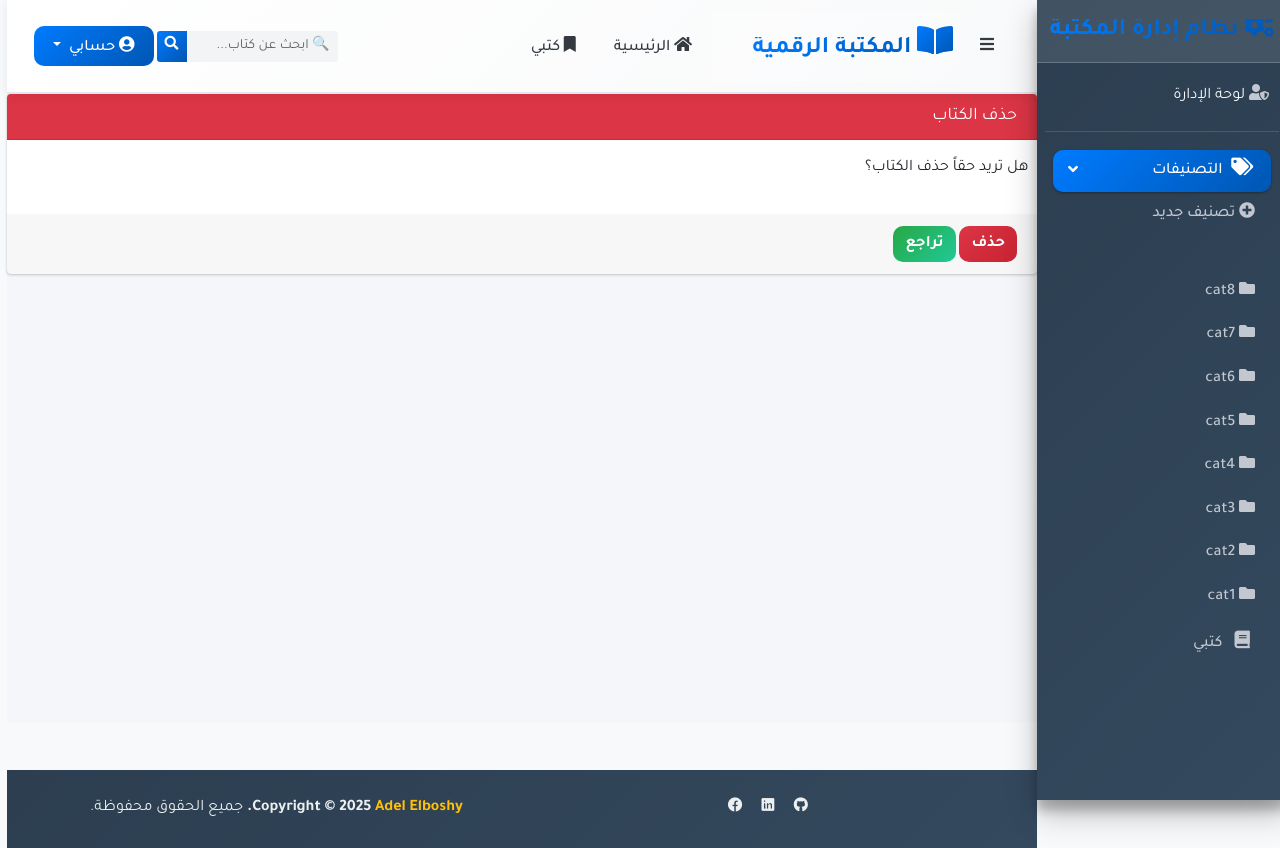
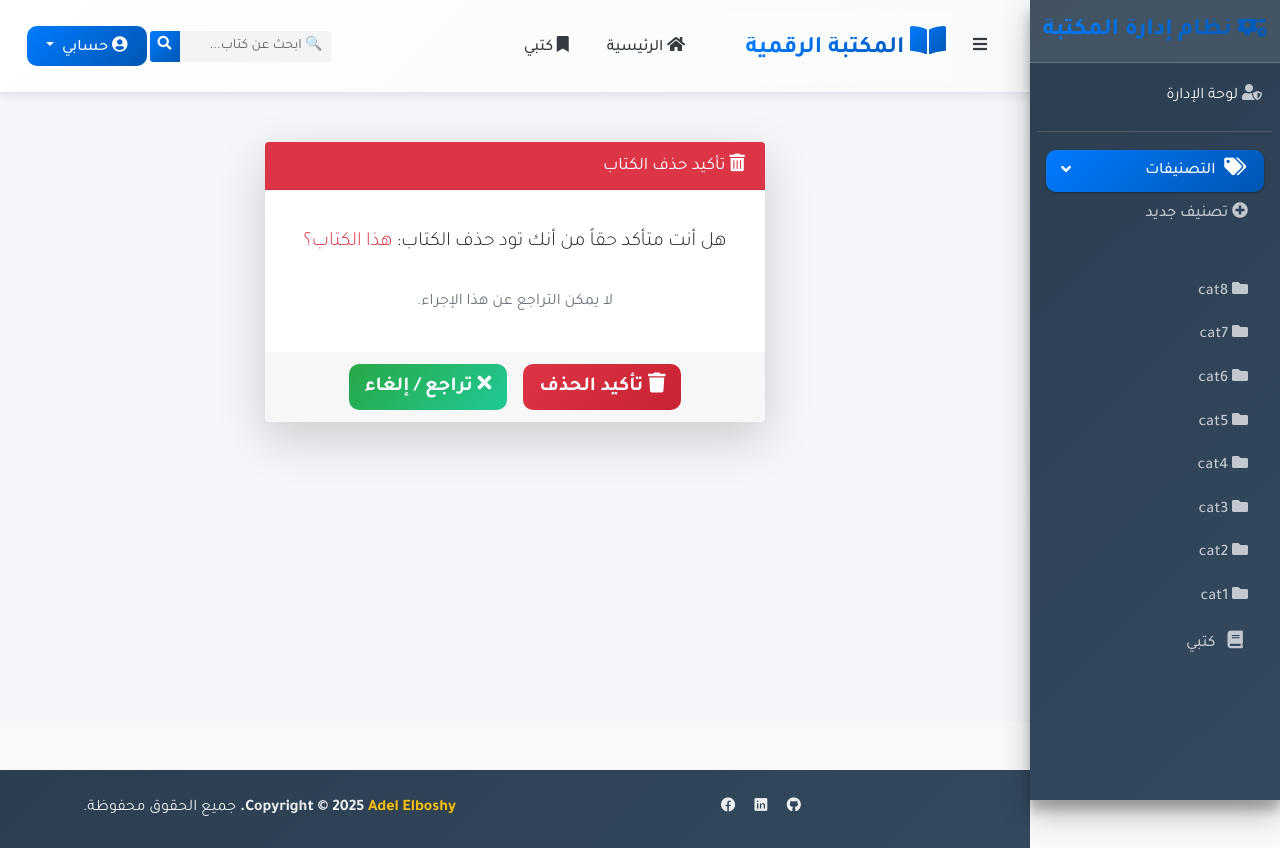
Before and after one commit to adel307/libraries_management_system, a Django app: a page that uses owner/templates/delete.html in a window 1280 px wide. Run offline with Django 4.2, Linux system fonts and the light colour scheme; data comes from the database, SQL or seed files in the repository; some libraries are stand-ins or nearby versions.

Commit message:
new updates

```diff
--- a/owner/templates/delete.html
+++ b/owner/templates/delete.html
@@ -1,28 +1,58 @@
 {% extends 'base.html'%}
+{% load static %}
 
 {% block content%}
-        <div style="direction: rtl;" class="wrapper">
-            <!-- Content Wrapper. Contains page content -->
-            <div   class="content-wrapper">
-                <!-- Content Header (Page header) -->
-                <div  class="card card-danger">
-                    <div class="card-header">
-                        <h3 class="card-title">حذف الكتاب</h3>
+<div style="direction: rtl;" class="wrapper">
+    <div class="content-wrapper">
+        <div class="container-fluid pt-5">
+            <div class="row justify-content-center">
+                <div class="col-lg-6 col-md-8">
+
+                    <div class="card card-danger shadow-lg">
+                        <div class="card-header bg-danger">
+                            <h3 class="card-title mb-0">
+                                <i class="fas fa-trash-alt me-2"></i>
+                                تأكيد حذف الكتاب
+                            </h3>
+                        </div>
+
+                        <form method="POST">
+                            {% csrf_token %}
+
+                            <div class="card-body text-center">
+                                {# 1. ✅ عرض اسم الكتاب #}
+                                <p class="lead p-3">
+                                    هل أنت متأكد حقاً من أنك تود حذف الكتاب:
+                                    <span class="text-danger fw-bold fs-5">
+                                        {% if book %}
+                                            {{ book.title }}
+                                        {% else %}
+                                            هذا الكتاب؟
+                                        {% endif %}
+                                    </span>
+                                </p>
+                                <p class="text-muted">لا يمكن التراجع عن هذا الإجراء.</p>
+                            </div>
+
+                            <div class="card-footer d-flex justify-content-center">
+                                {# زر الحذف #}
+                                <button type="submit" class="btn btn-danger btn-lg mx-2">
+                                    <i class="fas fa-trash me-2"></i>
+                                    تأكيد الحذف
+                                </button>
+
+                                {# 2. ✅ تصحيح رابط التراجع ليعود إلى لوحة المالك #}
+                                <a href="{% url 'owner_page_path' %}" class="btn btn-success btn-lg mx-2">
+                                    <i class="fas fa-times me-2"></i>
+                                    تراجع / إلغاء
+                                </a>
+                            </div>
+                        </form>
                     </div>
-                    <!-- /.card-header -->
-                    <!-- form start -->
-                    <form  method="POST" enctype="multipart/form-data">
-                        {% csrf_token %}
-                        <div class="row">
-                            <p class="p-3">هل تريد حقاً حذف الكتاب؟</p>
-                        </div>
-                        <!-- /.card-body -->
-                        <div class="card-footer">
-                            <button type="submit" class="btn btn-danger">حذف</button>
-                            <a href="{% url 'main' %}" type="submit" class="btn btn-success">تراجع</a>
-                        </div>
-                    </form>
+
                 </div>
             </div>
         </div>
+    </div>
+</div>
 {% endblock %}
```
